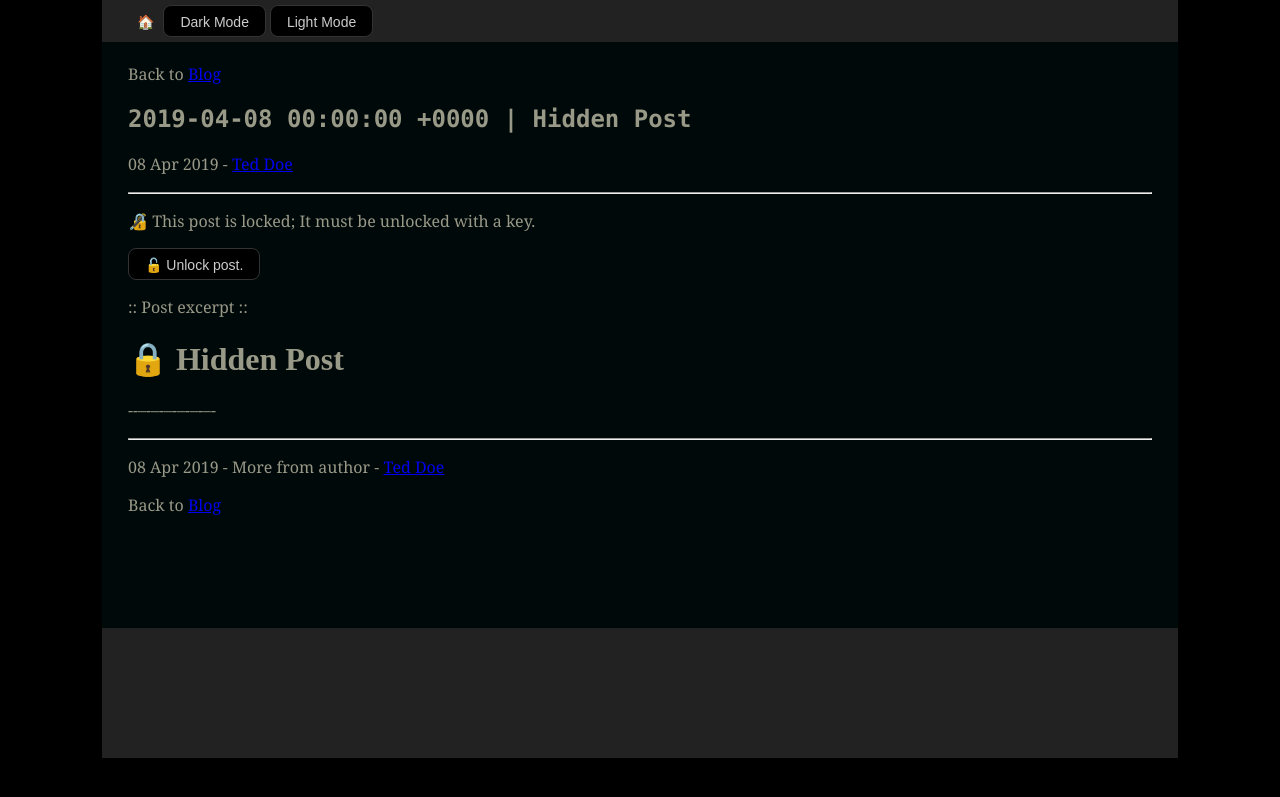
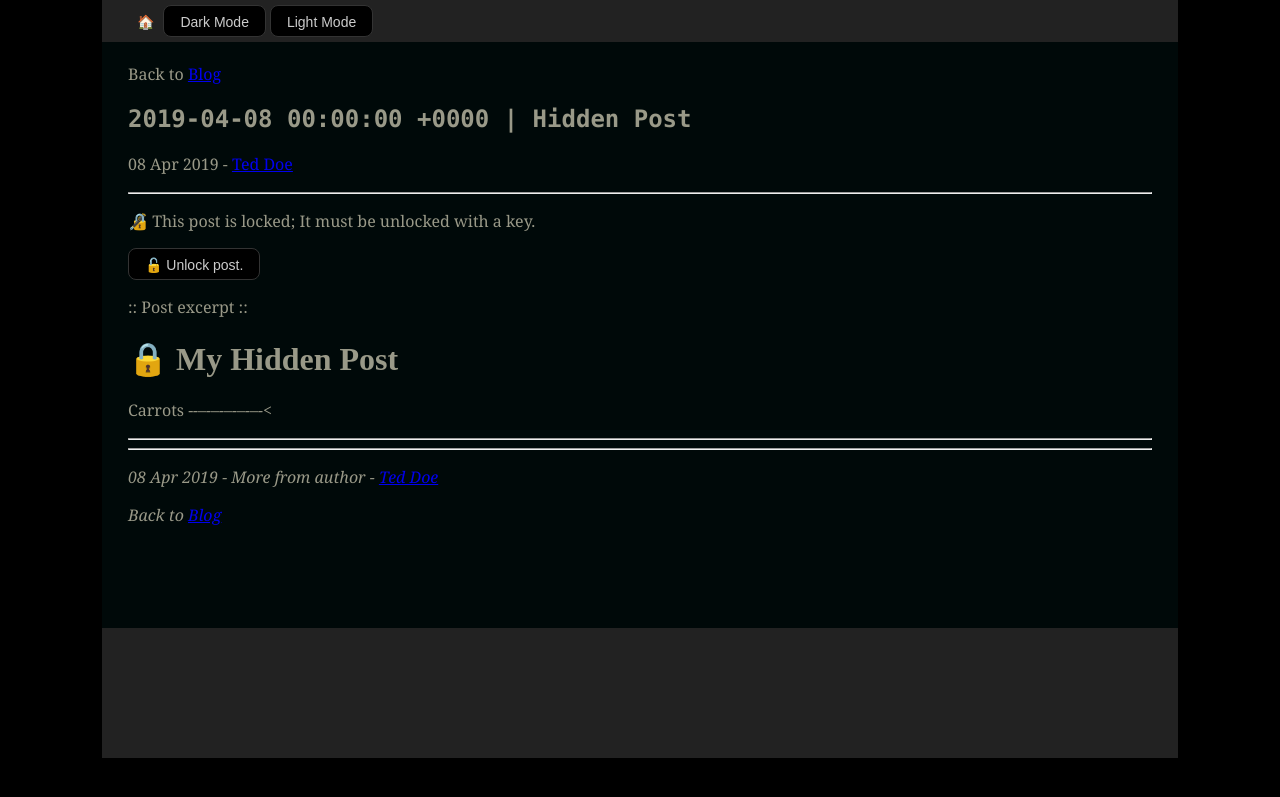
Before and after one commit to torresjrjr/torresjrjr.github.io, a Jekyll site: the page built from _posts/2019-04-08-hidden-post.md, in a window 1280 px wide. Shown: the top 797 px of the page. Built offline with Jekyll 4.4.1, drawn with Linux system fonts in a browser that asks for light colours.

Commit message:
Update 2019-04-08-hidden-post.md

```diff
--- a/_posts/2019-04-08-hidden-post.md
+++ b/_posts/2019-04-08-hidden-post.md
@@ -4,7 +4,8 @@ author: ted
 privacy: hidden
 ---
 
-# 🔒 Hidden Post
+# 🔒 My Hidden Post
+Carrots
 -_-_--_-_--_-_--_-_--_-_--_-_--_-_--_-_--_-_--_-_--_-_--_-_-
 -_-_--_-_--_-_--_-_--_-_--_-_--_-_--_-_--_-_--_-_--_-_--_-_-
 
```
